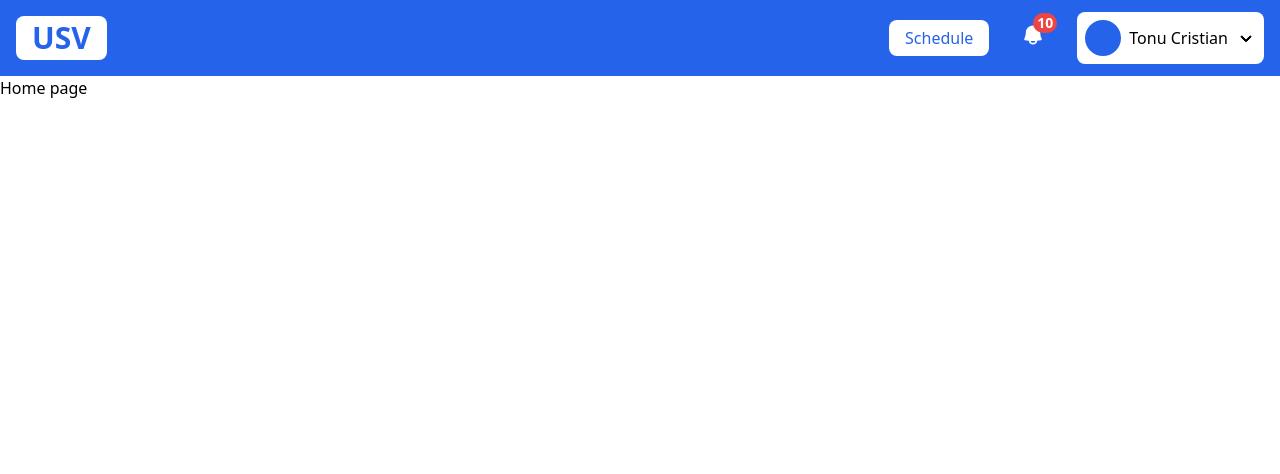
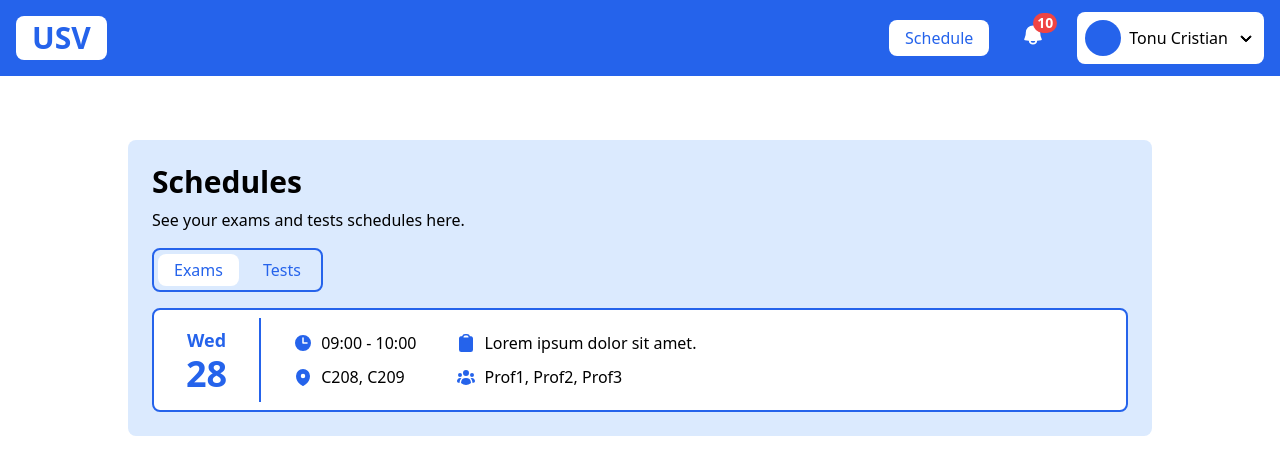
Before and after one commit to Nexa-Team-USV/nexa-fe, a React (Vite) app: page / in a window 1280 px wide. Shown: the top 474 px of the page. Built offline with nearby package versions, Linux system fonts and the light colour scheme.

Commit message:
feat: working on home page, added calendar navigation and working on scheduling card

```diff
--- a/src/App.tsx
+++ b/src/App.tsx
@@ -6,8 +6,10 @@ export default function App() {
     <div>
       <Header />
 
-      <main>
-        <Outlet />
+      <main className="p-4 sm:px-8 sm:py-16">
+        <div className="m-auto max-w-screen-lg">
+          <Outlet />
+        </div>
       </main>
     </div>
   );
--- a/src/components/Header.tsx
+++ b/src/components/Header.tsx
@@ -1,3 +1,4 @@
+import { Link } from "react-router-dom";
 import NotificationsButton from "../features/notifications/NotificationsButton";
 import ScheduleButton from "../features/scheduling/ScheduleButton";
 import Logo from "./Logo";
@@ -7,7 +8,9 @@ import SidebarButton from "./SidebarButton";
 export default function Header() {
   return (
     <header className="flex items-center justify-between gap-6 bg-primary px-4 py-3 sm:gap-8">
-      <Logo variant="white" className="mr-auto" />
+      <Link to="/" className="mr-auto">
+        <Logo variant="white" />
+      </Link>
       <ScheduleButton />
       <NotificationsButton />
       <ProfileBadge />
--- /dev/null
+++ b/src/features/calendar/CalendarHeader.tsx
@@ -0,0 +1,8 @@
+export default function CalendarHeader() {
+  return (
+    <header className="space-y-2">
+      <h2 className="text-2xl font-bold xsm:text-3xl sm:text-3xl">Schedules</h2>
+      <p className="font-medium">See your exams and tests schedules here.</p>
+    </header>
+  );
+}
--- /dev/null
+++ b/src/features/calendar/CalendarNav.tsx
@@ -0,0 +1,35 @@
+import { NavLink } from "react-router-dom";
+import { twMerge } from "tailwind-merge";
+
+const links = [
+  {
+    to: "",
+    text: "Exams",
+  },
+  {
+    to: "tests",
+    text: "Tests",
+  },
+];
+
+export default function CalendarNav() {
+  return (
+    <ul className="flex w-min items-center gap-2 rounded-lg border-2 border-primary bg-secondary p-1">
+      {links.map(({ to, text }) => (
+        <li key={to}>
+          <NavLink
+            to={`/${to}`}
+            className={({ isActive }) =>
+              twMerge(
+                "inline-block rounded-lg px-4 py-1 font-medium text-primary transition-colors",
+                isActive && "bg-white",
+              )
+            }
+          >
+            {text}
+          </NavLink>
+        </li>
+      ))}
+    </ul>
+  );
+}
--- /dev/null
+++ b/src/features/calendar/ExamsCalendar.tsx
@@ -0,0 +1,9 @@
+import SchedulingCard from "./schedulingCard/SchedulingCard";
+
+export default function ExamsCalendar() {
+  return (
+    <div>
+      <SchedulingCard />
+    </div>
+  );
+}
--- /dev/null
+++ b/src/features/calendar/schedulingCard/SchedulingCard.tsx
@@ -0,0 +1,35 @@
+import {
+  HiMiniClipboard,
+  HiMiniClock,
+  HiMiniMapPin,
+  HiMiniUserGroup,
+} from "react-icons/hi2";
+
+export default function SchedulingCard() {
+  return (
+    <div className="flex rounded-lg border-2 border-primary bg-white p-2 pl-0">
+      <div className="flex flex-col items-center border-r-2 border-primary px-8 py-2 text-primary">
+        <div className="text-lg font-bold">Wed</div>
+        <div className="text-4xl font-bold">28</div>
+      </div>
+      <div className="grid grid-cols-[auto_1fr] gap-x-10 py-2 pl-8">
+        <div className="flex items-center gap-2">
+          <HiMiniClock className="text-xl text-primary" />
+          <p className="font-medium">09:00 - 10:00</p>
+        </div>
+        <div className="flex items-center gap-2">
+          <HiMiniClipboard className="text-xl text-primary" />
+          <p className="font-medium">Lorem ipsum dolor sit amet.</p>
+        </div>
+        <div className="flex items-center gap-2">
+          <HiMiniMapPin className="text-xl text-primary" />
+          <p className="font-medium">C208, C209</p>
+        </div>
+        <div className="flex items-center gap-2">
+          <HiMiniUserGroup className="text-xl text-primary" />
+          <p className="font-medium">Prof1, Prof2, Prof3</p>
+        </div>
+      </div>
+    </div>
+  );
+}
--- a/src/main.tsx
+++ b/src/main.tsx
@@ -8,6 +8,7 @@ import App from "./App.tsx";
 import LoginPage from "./pages/LoginPage.tsx";
 import HomePage from "./pages/HomePage.tsx";
 import ProfilePage from "./pages/ProfilePage.tsx";
+import ExamsCalendar from "./features/calendar/ExamsCalendar.tsx";
 
 const router = createBrowserRouter(
   [
@@ -16,8 +17,18 @@ const router = createBrowserRouter(
       element: <App />,
       children: [
         {
-          index: true,
+          path: "/",
           element: <HomePage />,
+          children: [
+            {
+              index: true,
+              element: <ExamsCalendar />,
+            },
+            {
+              path: "/tests",
+              element: <div>tests</div>,
+            },
+          ],
         },
         {
           path: "/login",
--- a/src/pages/HomePage.tsx
+++ b/src/pages/HomePage.tsx
@@ -1,3 +1,13 @@
+import { Outlet } from "react-router";
+import CalendarHeader from "../features/calendar/CalendarHeader";
+import CalendarNav from "../features/calendar/CalendarNav";
+
 export default function HomePage() {
-  return <div>Home page</div>;
+  return (
+    <div className="space-y-4 rounded-lg bg-secondary p-4 sm:p-6">
+      <CalendarHeader />
+      <CalendarNav />
+      <Outlet />
+    </div>
+  );
 }
--- a/src/pages/ProfilePage.tsx
+++ b/src/pages/ProfilePage.tsx
@@ -4,12 +4,10 @@ import EditProfileSection from "../features/profile/profileSection/EditProfileSe
 
 export default function ProfilePage() {
   return (
-    <div className="p-4 sm:px-8 sm:py-16">
-      <div className="m-auto max-w-screen-lg space-y-8 sm:space-y-16">
-        <EditProfileSection />
-        <CreateAccountsSection />
-        <DeleteAccountsSection />
-      </div>
+    <div className="space-y-8 sm:space-y-16">
+      <EditProfileSection />
+      <CreateAccountsSection />
+      <DeleteAccountsSection />
     </div>
   );
 }
```
